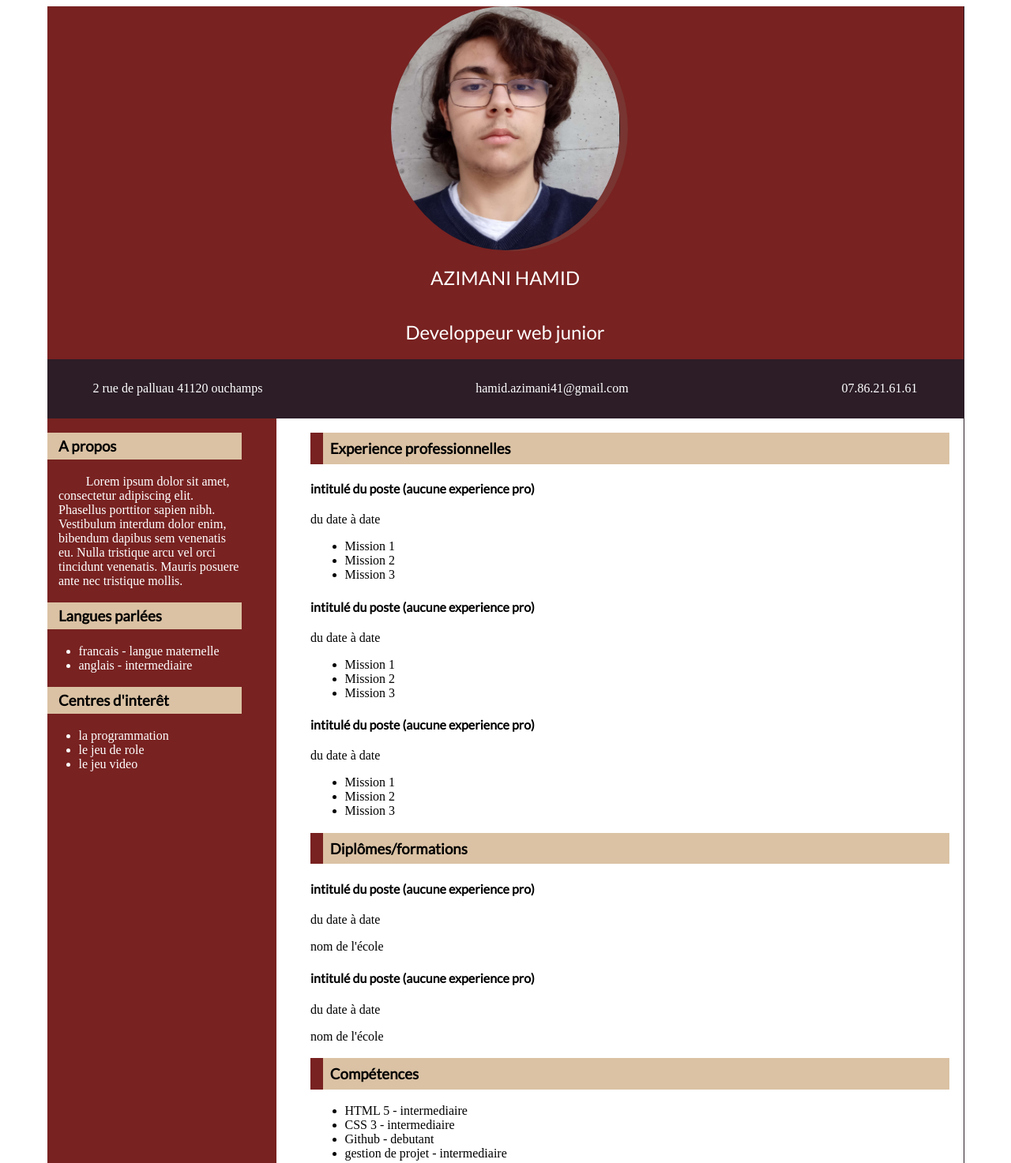
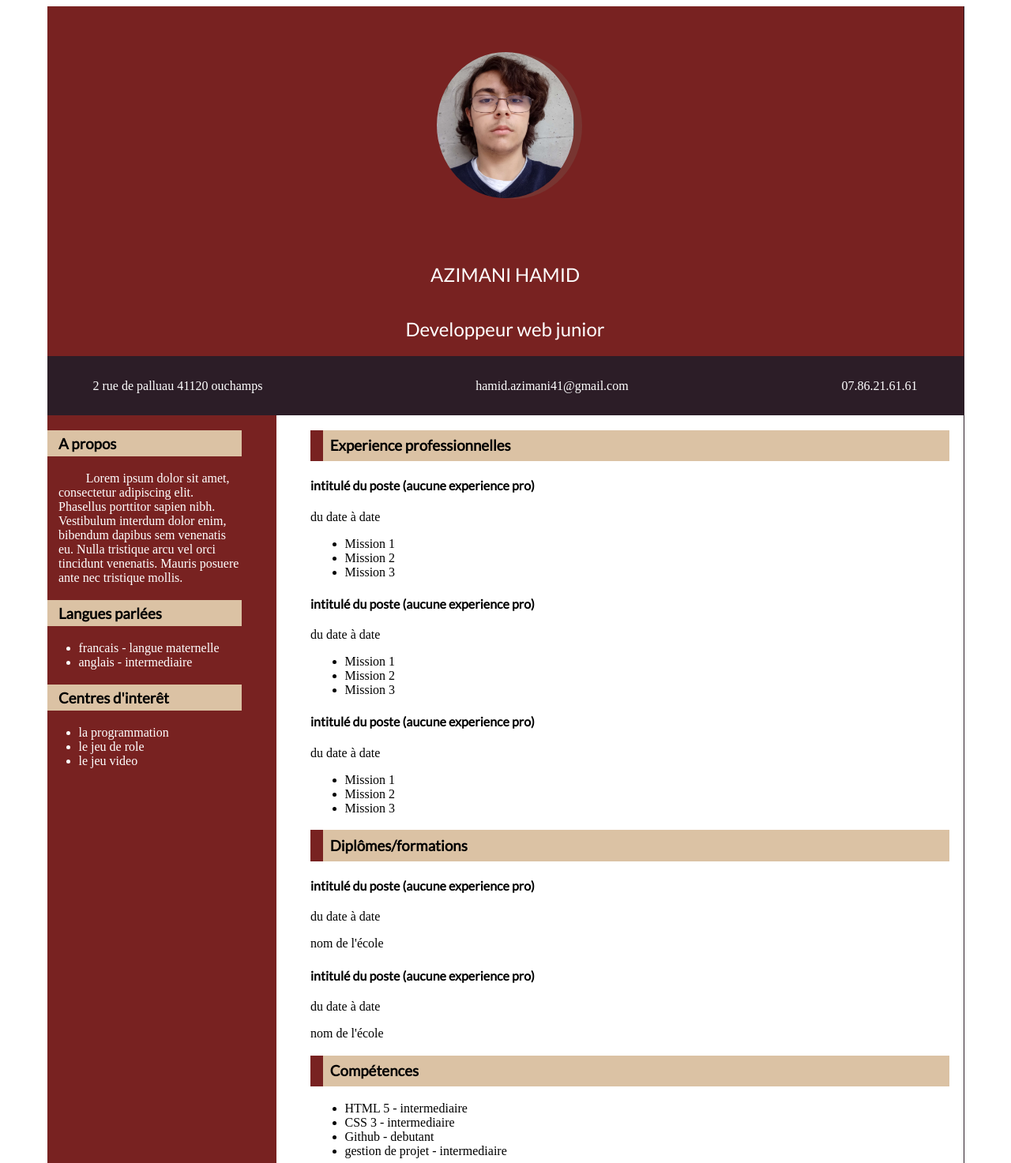
Before and after one commit to BoombiH/CV_Hamid, a plain HTML site: page index.html in a window 1280 px wide. Shown: the top 1473 px of the page at 79% size. Drawn offline with Linux system fonts and the light colour scheme; a web font is replaced by a local one.

Commit message:
version finale du CV

```diff
--- a/index.html
+++ b/index.html
@@ -9,7 +9,7 @@
   <body>
     <header>
       <section class="profil">
-        <img src="img/HamidV2.PNG" />
+        <a href="img/HamidV2.PNG"> <img src="img/HamidV2.PNG"/></a>
         <h1>AZIMANI HAMID</h1>
         <h2>Developpeur web junior</h2>
       </section>
@@ -47,8 +47,8 @@
         </div>
       </aside>
       <section class="main">
-        <div>
           <h3>Experience professionnelles</h3>
+          <div class="right__border">
           <h4>intitulé du poste (aucune experience pro)</h4>
           <p>du date à date</p>
           <ul>
@@ -56,6 +56,8 @@
             <li>Mission 2</li>
             <li>Mission 3</li>
           </ul>
+        </div>
+        <div class="right__border">
           <h4>intitulé du poste (aucune experience pro)</h4>
           <p>du date à date</p>
           <ul>
@@ -63,6 +65,8 @@
             <li>Mission 2</li>
             <li>Mission 3</li>
           </ul>
+        </div>
+        <div class="right__border">
           <h4>intitulé du poste (aucune experience pro)</h4>
           <p>du date à date</p>
           <ul>
@@ -73,21 +77,27 @@
         </div>
         <div>
             <h3>Diplômes/formations</h3>
+            <div class="right__border">
             <h4>intitulé du poste (aucune experience pro)</h4>
             <p>du date à date</p>
             <p>nom de l'école</p>
+            </div>
+            <div class="right__border">
             <h4>intitulé du poste (aucune experience pro)</h4>
             <p>du date à date</p>
             <p>nom de l'école</p>
+            </div>
         </div>
         <div>
             <h3>Compétences</h3>
+            <div class="right__border">
             <ul>
                 <li>HTML 5 - intermediaire</li>
                 <li>CSS 3 - intermediaire</li>
                 <li>Github - debutant</li>
                 <li>gestion de projet - intermediaire</li>
             </ul>
+            </div>
         </div>
       </section>
     </main>
--- a/style/style.css
+++ b/style/style.css
@@ -49,11 +49,18 @@
     .profil > h1,h2{
         font-weight: lighter;
     }
-
-    .profil > img {
-        width: 25%;
+    .profil > a{
+        margin-top: 5%;
+        margin-bottom: 5%;
+        width: 15%;
+    }
+    .profil > a img {
+        width: 100%;
         border-radius: 100%;
         box-shadow: 10px 1px #783531;
+    }
+    .profil > a img:hover{
+        transform: scale(1.5);
     }
 
     .contact    {
@@ -119,7 +126,9 @@
         margin-left: 5%;
         border-left: solid 1rem #782221;
     }
-
+    .right__border:hover{
+        border-right: solid 1rem #782221;
+    }
     .main h4{
         padding-left: 5%;
     }
@@ -164,3 +173,6 @@
         margin-left: 50%;
         color: white;
     }
+    footer img:hover{
+        opacity: 0.30;
+    }
```
